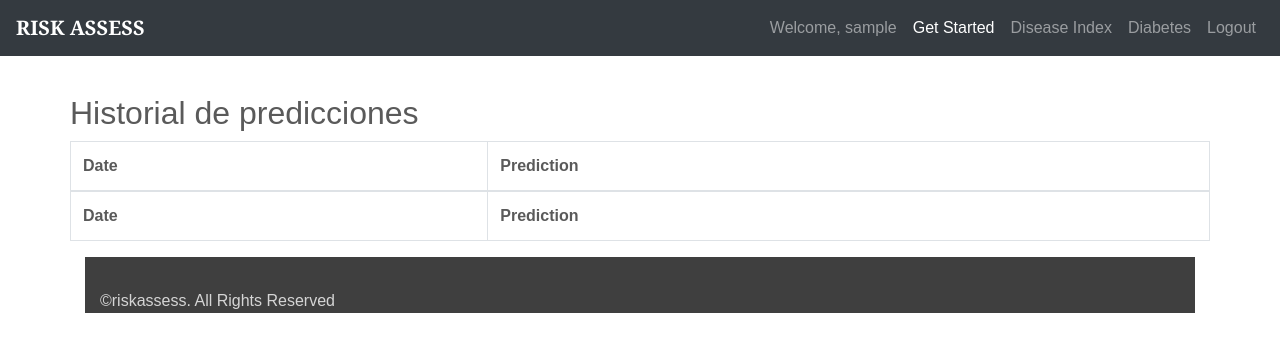
After one commit to ValenMaz/DiabetesPrediction, a Flask app: page /user in a window 1280 px wide. The commit adds this page. Shown: the top 352 px of the page. Run offline with Flask 2, Linux system fonts and the light colour scheme; the visitor is signed in with stand-in values (Sample User, id 1); data comes from the database, SQL or seed files in the repository; lists and menus that the app fills with data are empty; parts of the project's set-up code (start-up, migrations or seed data) failed here and were passed over; some libraries are stand-ins or nearby versions.

Commit message:
Historial de predicciones

```diff
--- a/Diabetes/app.py
+++ b/Diabetes/app.py
@@ -17,6 +17,7 @@ from flask_bcrypt import Bcrypt
 from flask_bcrypt import generate_password_hash
 from flask_bcrypt import check_password_hash
 from flask_login import current_user
+from flask import request
 from datetime import datetime
 
 from flask_migrate import Migrate
@@ -51,6 +52,14 @@ class UserPredictions(db.Model):
     user_id = db.Column(db.Integer, db.ForeignKey('user.id'))
     date = db.Column(db.DateTime)
     result = db.Column(db.String(25))
+
+def __init__(self, user_id, date, result):
+   self.user_id = user_id
+   self.date = date
+   self.result = result
+
+
+
 ############################################################################################################
 
 
@@ -140,6 +149,9 @@ def diabetes():
     return render_template("diabetes.html")
 
 
+
+
+
 @app.route('/logout')
 @login_required
 def logout():
@@ -221,11 +233,16 @@ def predictt():
 
 
 
-    return render_template('diab_result.html',  prediction_text='Patient has {}'.format(res_val))
+    return render_template('diab_result.html',  prediction_text='You have {}'.format(res_val))
 
 
 ############################################################################################################
+@app.route("/user", methods=['GET','POST'])
+@login_required
+def user():
+    predictions = UserPredictions.query.filter_by(user_id=current_user.id).all()
 
+    return render_template("user.html", predictions=predictions)
 
 
 
--- a/Diabetes/templates/base.html
+++ b/Diabetes/templates/base.html
@@ -190,7 +190,7 @@
 				<div class="collapse navbar-collapse" id="navbarCollapse">
 					<ul class="navbar-nav ml-auto">
 						<li class="nav-item">
-							<a class="nav-link" href="/disindex"> Welcome, {{ current_user.username }}</a>
+							<a class="nav-link" href="/user"> Welcome, {{ current_user.username }}</a>
 						</li>
 						<li class="nav-item active">
 							<a class="nav-link" href="/dashboard">Get Started</a>
--- /dev/null
+++ b/Diabetes/templates/user.html
@@ -0,0 +1,33 @@
+{% extends "./base.html" %}
+
+
+{% block content %}
+<div class="container">
+ <div class="row">
+ <p><h2>Historial de predicciones</h2>  </p>
+ <table id="example" class="table table-striped table-bordered" style="width:100%">
+        <thead>
+            <tr>
+                <th>Date</th>
+                <th>Prediction</th>
+            </tr>
+        </thead>
+        <tbody>
+   {% for prediction in predictions %}
+   <tr>
+                <td>{{ prediction.date.strftime('%d-%m-%Y') }}</td>
+                <td>{{ prediction.result}}</td>
+
+            </tr>
+            {% endfor %}
+        </tbody>
+        <tfoot>
+            <tr>
+                <th>Date</th>
+                <th>Prediction</th>
+            </tr>
+        </tfoot>
+    </table>
+ </div>
+
+ {% endblock %}
```
Also changed, not shown: 1 other file.
